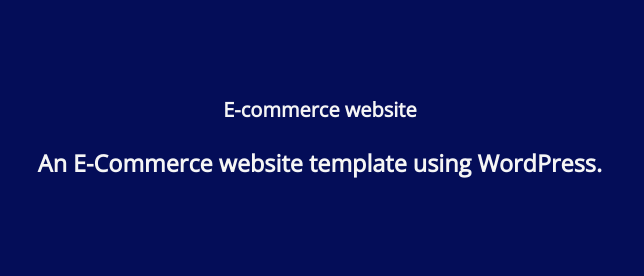
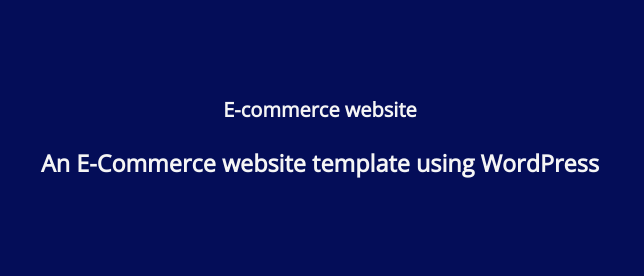
Before and after one commit to DanDias00/Dan_Dias_Abeyesinghe, a plain HTML site: page index.html in a window 1280 px wide. Shown: the part 1984-2260 px from the top of the page, 0-644 px from the left. Drawn offline with nearby package versions, Linux system fonts and the light colour scheme; a web font is replaced by a local one.

Commit message:
Added new changes

```diff
--- a/index.html
+++ b/index.html
@@ -66,7 +66,7 @@
             <div class="description">
                 <p><b>E-commerce website</b></p>
                 <p>
-                <h3>An E-Commerce website template using WordPress.</h3>
+                <h3>An E-Commerce website template using WordPress</h3>
                 </p>
             </div>
 
```
